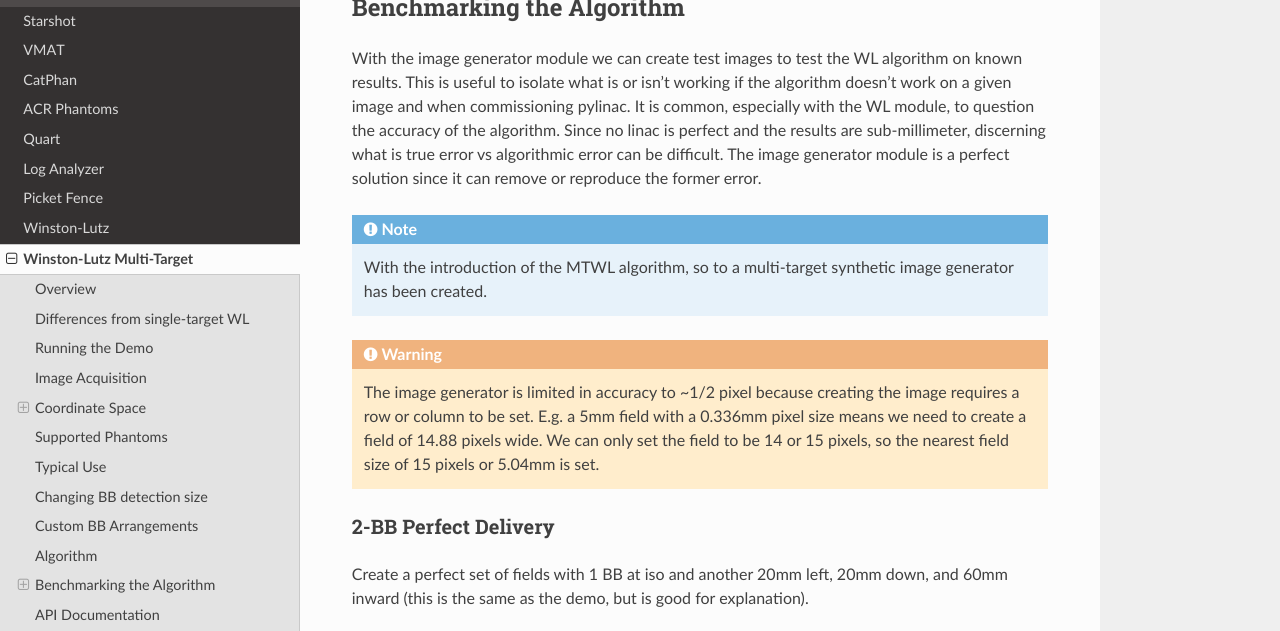
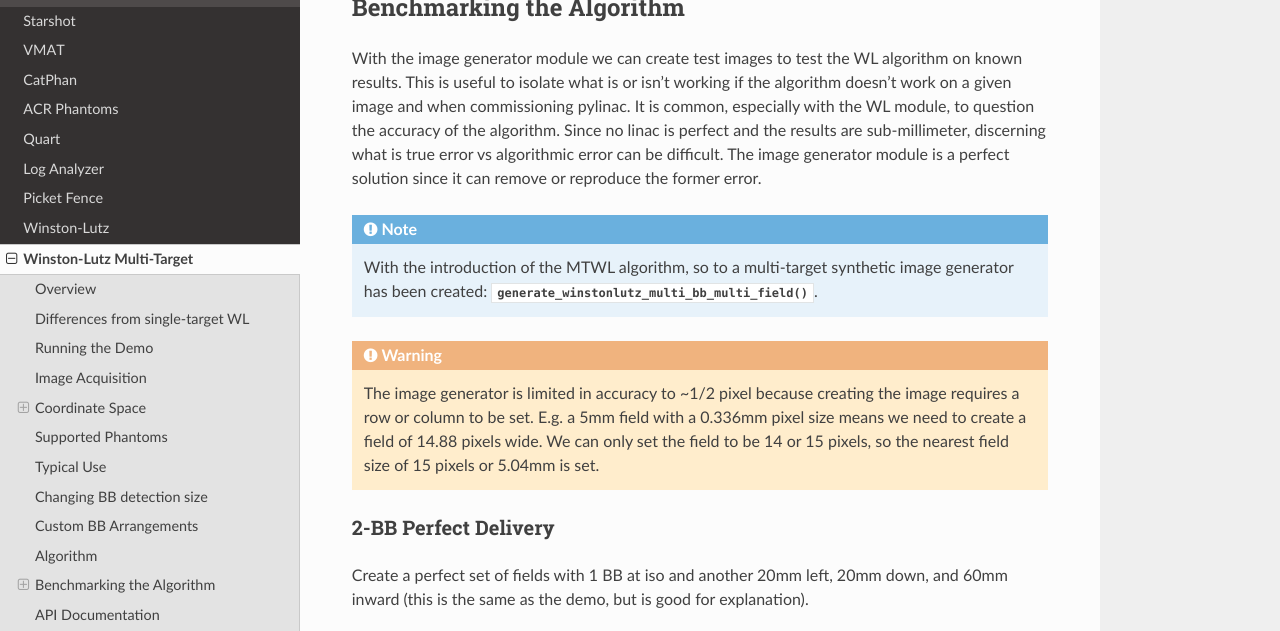
Before and after one commit to jrkerns/pylinac, a Sphinx documentation site: the page built from docs/source/winston_lutz_multi.rst, in a window 1280 px wide and 900 px high, scrolled down 5460 px, cut to the strip 0-631 px from the top of the window. Built offline with Sphinx 7.4.7 and the Read the Docs theme 2.0.0, drawn with Linux system fonts in a browser that asks for light colours.

Commit message:
add link to image generator func doc

```diff
--- a/docs/source/winston_lutz_multi.rst
+++ b/docs/source/winston_lutz_multi.rst
@@ -268,7 +268,7 @@ is true error vs algorithmic error can be difficult. The image generator module
 
 .. note::
 
-    With the introduction of the MTWL algorithm, so to a multi-target synthetic image generator has been created.
+    With the introduction of the MTWL algorithm, so to a multi-target synthetic image generator has been created: :func:`~pylinac.core.image_generator.utils.generate_winstonlutz_multi_bb_multi_field`.
 
 .. warning::
 
```
